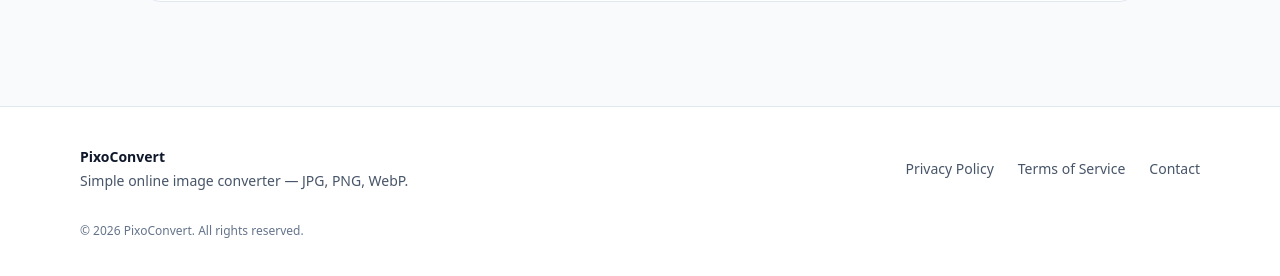
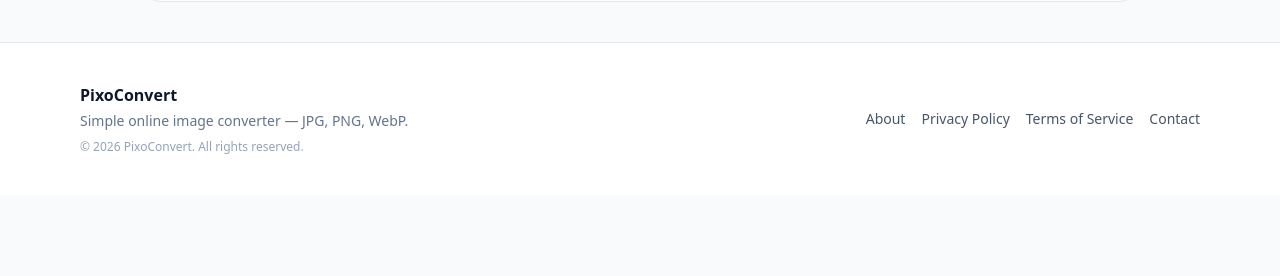
Before and after one commit to boltrsss/pixoconvert, a Next.js app: page / in a window 1280 px wide. Shown: the part 1053-1329 px from the top of the page. After the commit the page ends 1248 px from the top, so only its background shows below. Built offline with nearby package versions, Linux system fonts and the light colour scheme; no server answers.

Commit message:
Update Footer.tsx

```diff
--- a/components/layout/Footer.tsx
+++ b/components/layout/Footer.tsx
@@ -1,39 +1,48 @@
+import Link from "next/link";
+
 export default function Footer() {
   return (
-    <footer className="mt-16 border-t border-slate-200 bg-white">
+    <footer className="w-full border-t border-slate-200 bg-white">
       <div className="mx-auto max-w-6xl px-4 py-10">
-        <div className="flex flex-col gap-6 sm:flex-row sm:items-center sm:justify-between">
-          <div className="text-sm text-slate-600">
+        <div className="flex flex-col md:flex-row md:items-center md:justify-between gap-6">
+          {/* Left */}
+          <div>
             <div className="font-semibold text-slate-900">PixoConvert</div>
-            <div className="mt-1">
+            <p className="text-sm text-slate-500 mt-1">
               Simple online image converter — JPG, PNG, WebP.
-            </div>
+            </p>
+            <p className="text-xs text-slate-400 mt-2">
+              © {new Date().getFullYear()} PixoConvert. All rights reserved.
+            </p>
           </div>
 
-          <nav className="flex flex-wrap gap-x-6 gap-y-2 text-sm">
-            <a
+          {/* Right links */}
+          <div className="flex flex-wrap items-center gap-4 text-sm">
+            <Link
+              href="/about"
+              className="text-slate-600 hover:text-slate-900"
+            >
+              About
+            </Link>
+            <Link
               href="/privacy-policy"
-              className="text-slate-600 hover:text-slate-900 underline-offset-4 hover:underline"
+              className="text-slate-600 hover:text-slate-900"
             >
               Privacy Policy
-            </a>
-            <a
+            </Link>
+            <Link
               href="/terms-of-service"
-              className="text-slate-600 hover:text-slate-900 underline-offset-4 hover:underline"
+              className="text-slate-600 hover:text-slate-900"
             >
               Terms of Service
-            </a>
-            <a
+            </Link>
+            <Link
               href="/contact"
-              className="text-slate-600 hover:text-slate-900 underline-offset-4 hover:underline"
+              className="text-slate-600 hover:text-slate-900"
             >
               Contact
-            </a>
-          </nav>
-        </div>
-
-        <div className="mt-8 text-xs text-slate-500">
-          © {new Date().getFullYear()} PixoConvert. All rights reserved.
+            </Link>
+          </div>
         </div>
       </div>
     </footer>
```
